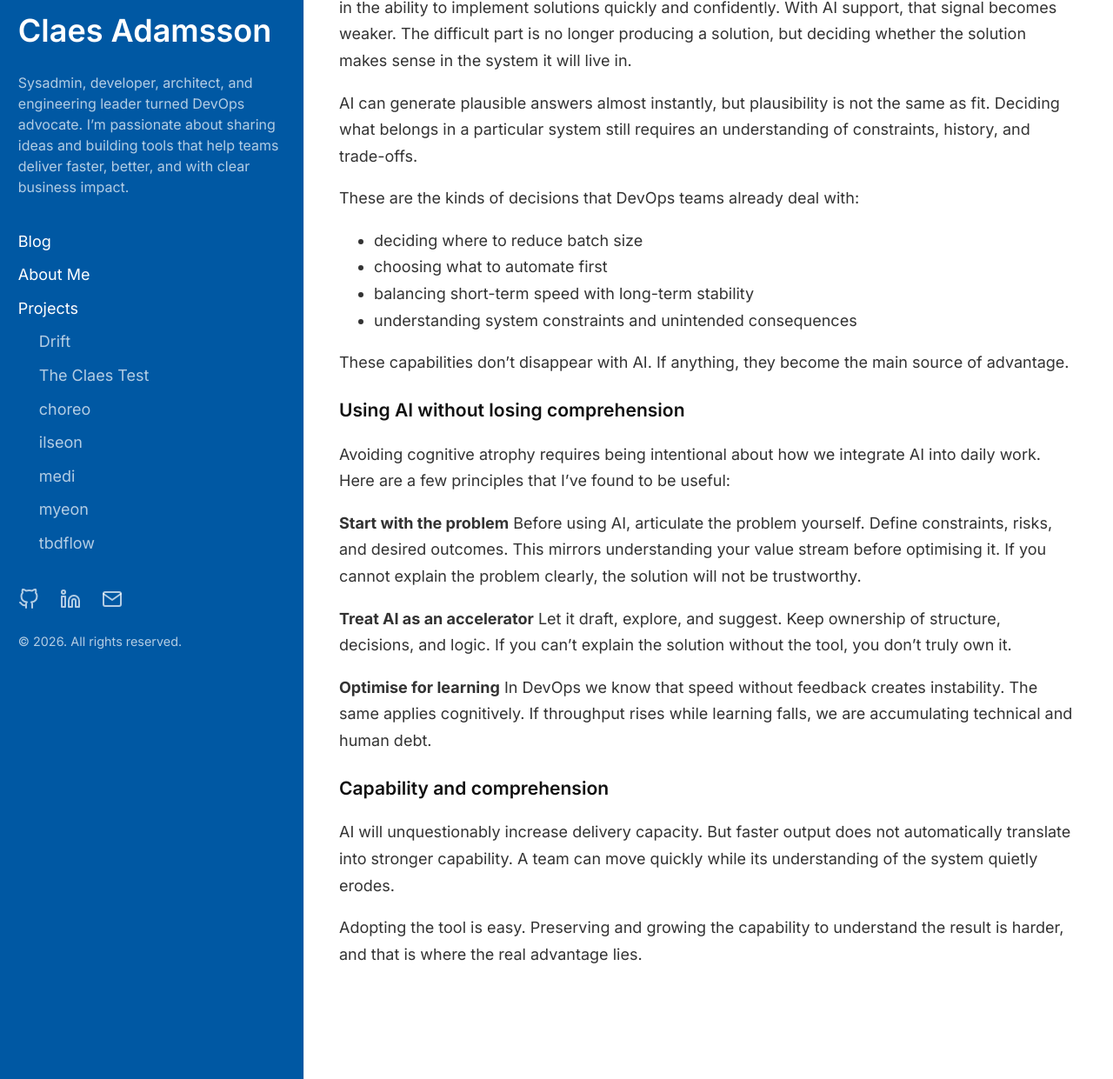
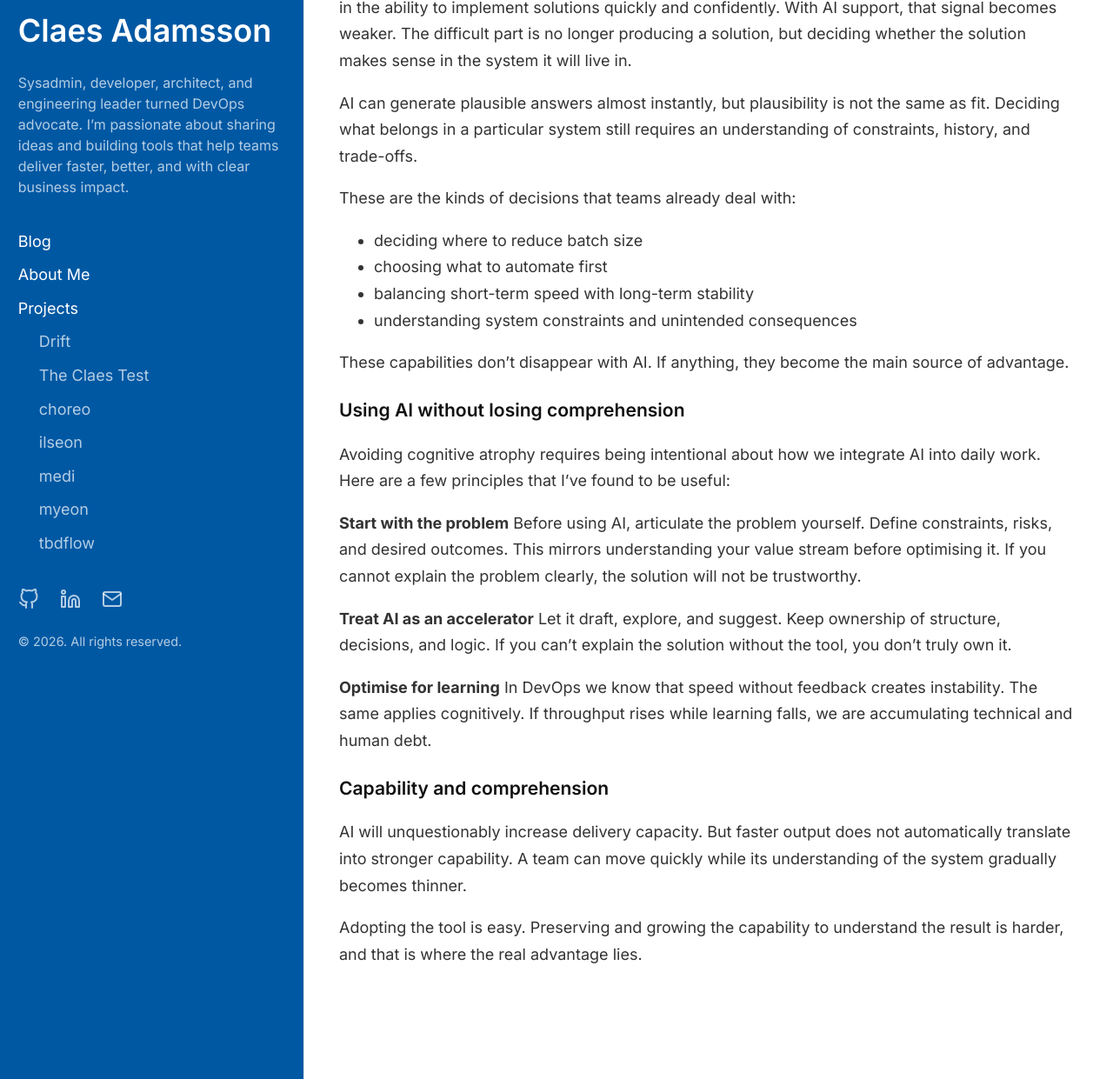
Before and after one commit to cladam/cladam.github.io, a Jekyll site: the page built from _posts/2026-02-22-the-comprehension-crisis.md, in a window 1280 px wide and 1400 px high, scrolled down 1114 px, cut to the strip 159-1400 px from the top of the window. Shown: the whole strip at 87% size. Built offline with Jekyll 4.4.1, drawn with Linux system fonts in a browser that asks for light colours; comment, search, counter and statistics services are not loaded.

Commit message:
fix: change a sentance

```diff
--- a/_posts/2026-02-22-the-comprehension-crisis.md
+++ b/_posts/2026-02-22-the-comprehension-crisis.md
@@ -32,7 +32,7 @@ This is also changing what experience and seniority mean, it used to be easy to
 
 AI can generate plausible answers almost instantly, but plausibility is not the same as fit. Deciding what belongs in a particular system still requires an understanding of constraints, history, and trade-offs.
 
-These are the kinds of decisions that DevOps teams already deal with:
+These are the kinds of decisions that teams already deal with:
 
 * deciding where to reduce batch size
 * choosing what to automate first
@@ -59,6 +59,6 @@ In DevOps we know that speed without feedback creates instability. The same appl
 ### Capability and comprehension
 
 AI will unquestionably increase delivery capacity.
-But faster output does not automatically translate into stronger capability. A team can move quickly while its understanding of the system quietly erodes.
+But faster output does not automatically translate into stronger capability. A team can move quickly while its understanding of the system gradually becomes thinner.
 
 Adopting the tool is easy. Preserving and growing the capability to understand the result is harder, and that is where the real advantage lies.
```
